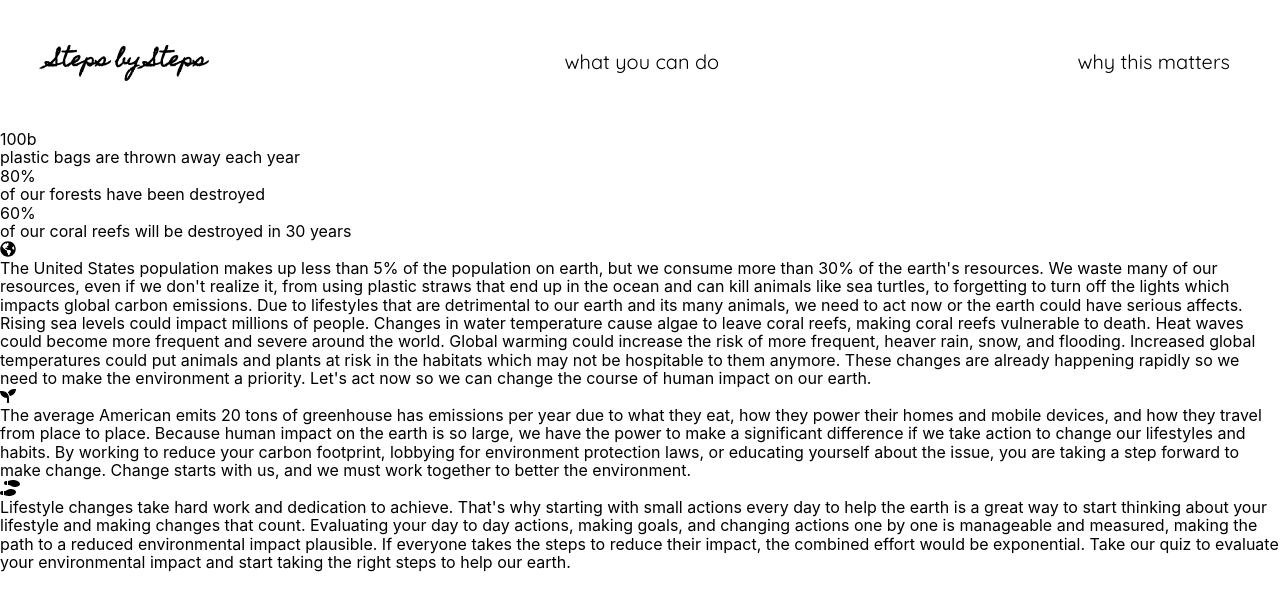
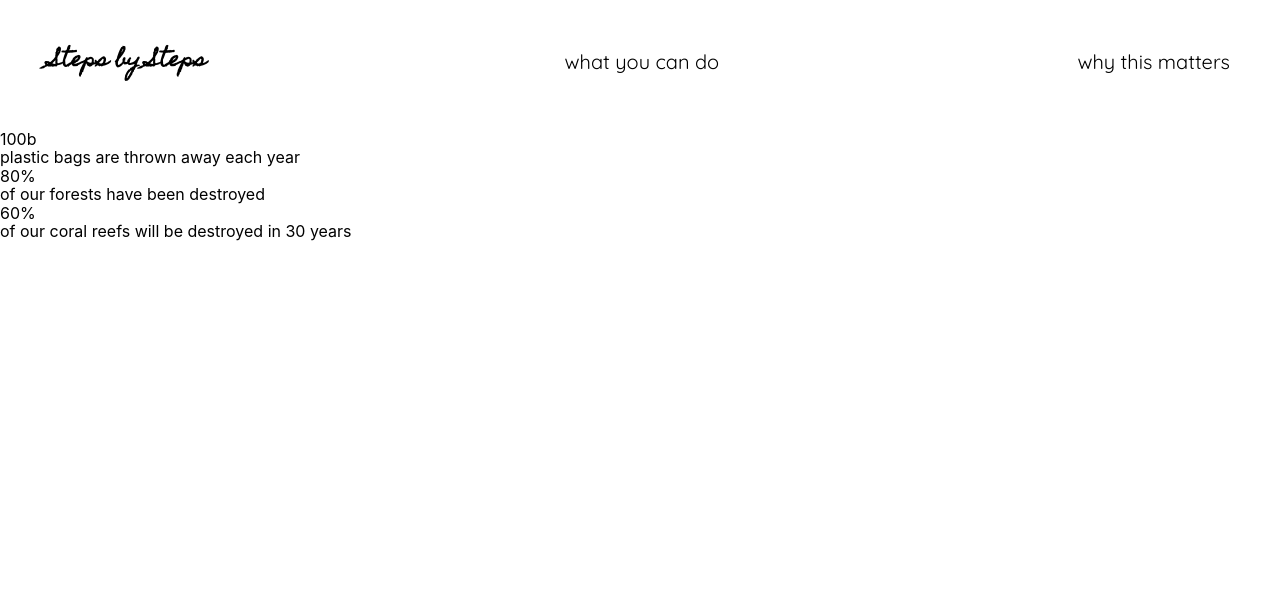
Before and after one commit to ellabuysse/Steps-by-Steps, a React (Create React App) app: page /why-this-matters in a window 1280 px wide. Shown: the top 610 px of the page. Built offline with nearby package versions, Linux system fonts and the light colour scheme.

Commit message:
renamed TextBlock to txtWithGraphic

```diff
--- a/src/WIMPage.jsx
+++ b/src/WIMPage.jsx
@@ -1,5 +1,5 @@
 import React from 'react';
-import TextBlock from './TextBlock/TextBlock';
+import txtWithGraphic from './txtWithGraphic/txtWithGraphic';
 import FeatureBox from './FeatureBox/FeatureBox';
 import StatsBlock from './StatsBlock/StatsBlock';
 import stats from './Data/stats';
@@ -24,7 +24,7 @@ const WIMPage = (props) => {
             <div className="text-container">
             {
                 introText.map(value => (
-                    <TextBlock
+                    <txtWithGraphic
                         graphic={value.icon}
                         text={value.text}
                             key={value.text}
@@ -36,7 +36,7 @@ const WIMPage = (props) => {
             <div className="text-container">
             {
                 weArePartText.map(value => (
-                    <TextBlock
+                    <txtWithGraphic
                         graphic={value.icon}
                         text={value.text}
                             key={value.text}
@@ -48,7 +48,7 @@ const WIMPage = (props) => {
             <div className="text-container">
             {
                 smallActionsMakeText.map(value => (
-                    <TextBlock
+                    <txtWithGraphic
                         graphic={value.icon}
                         text={value.text}
                             key={value.text}
--- a/src/TextBlock/TextBlock.jsx
+++ b/src/txtWithGraphic/txtWithGraphic.jsx
@@ -1,7 +1,7 @@
 import React, { Component } from 'react';
 import { FontAwesomeIcon } from '@fortawesome/react-fontawesome'
 
-export default class TextBlock extends Component {
+export default class txtWithGraphic extends Component {
 
     render() {
 
```
